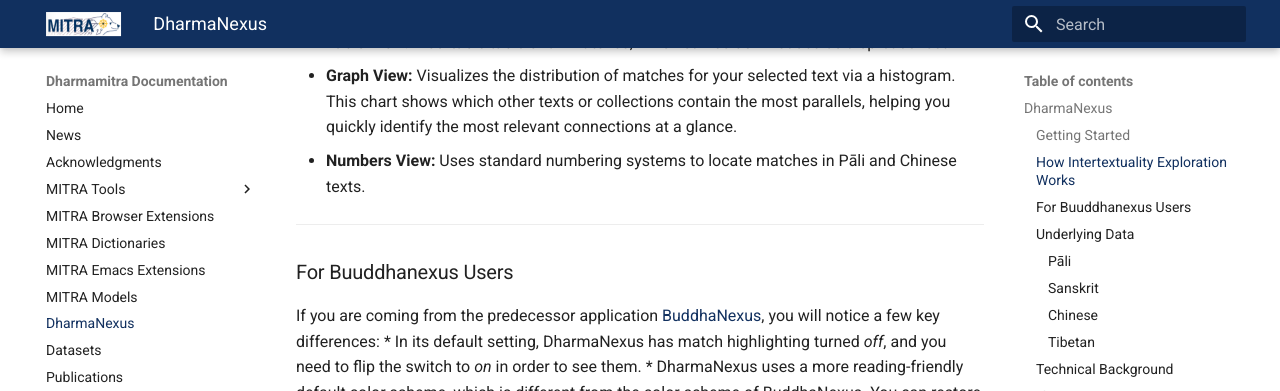
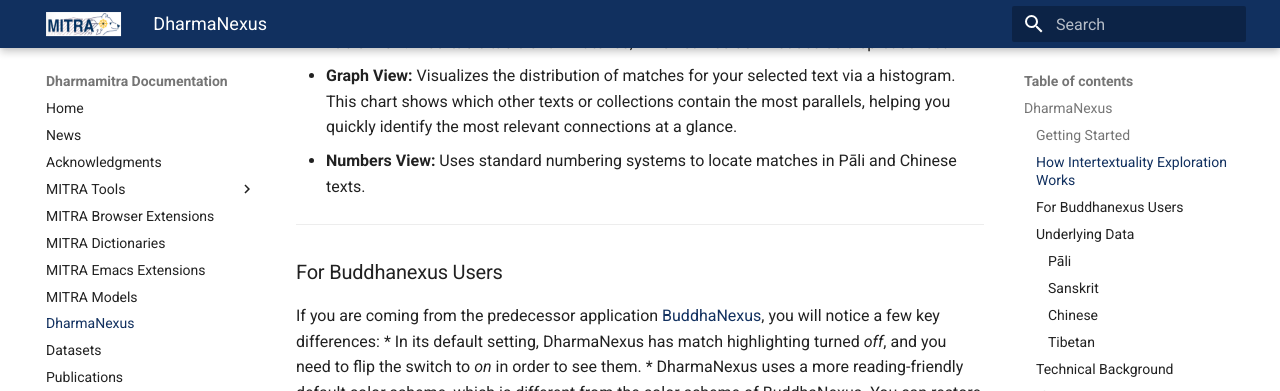
Before and after one commit to dharmamitra/dharmamitra-guides, an MkDocs documentation site: the page built from docs/dharmanexus.md, in a window 1280 px wide and 900 px high, scrolled down 2489 px. Shown: the top 391 px of the window. Built offline with MkDocs 1.6.1 and Material for MkDocs 9.7.7, drawn with Linux system fonts in a browser that asks for light colours.

Commit message:
fixed buddhanexs typo

```diff
--- a/docs/dharmanexus.md
+++ b/docs/dharmanexus.md
@@ -53,7 +53,7 @@
 
 ---
 
-### For Buuddhanexus Users
+### For Buddhanexus Users
 
 If you are coming from the predecessor application [BuddhaNexus](https://buddhanexus.net), you will notice a few key differences:
 * In its default setting, DharmaNexus has match highlighting turned *off*, and you need to flip the switch to *on* in order to see them.
```
Also changed, not shown: docs/faq.md (+1 -1 lines).
